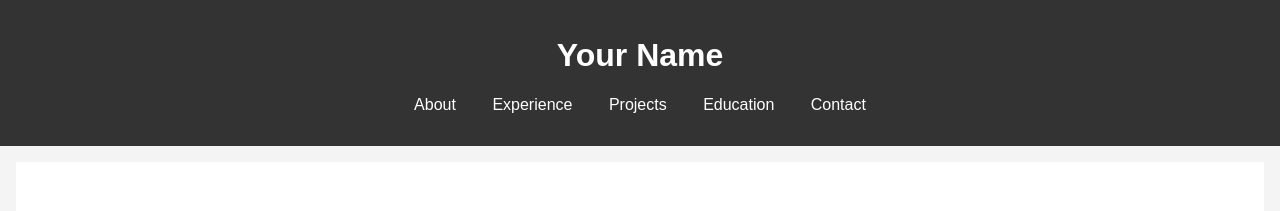
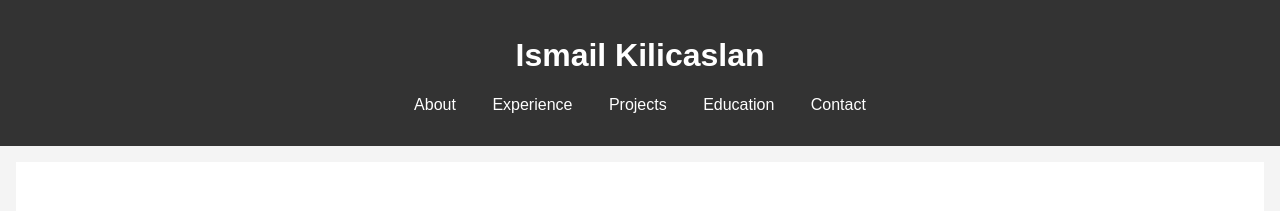
Before and after one commit to iskilicaslan61/Cloud-Resume, a plain HTML site: page index.html in a window 1280 px wide. Shown: the top 211 px of the page. Drawn offline with Linux system fonts and the light colour scheme; no server answers.

Commit message:
first commit

```diff
--- a/index.html
+++ b/index.html
@@ -8,7 +8,7 @@
   </head>
   <body>
     <header>
-      <h1>Your Name</h1>
+      <h1>Ismail Kilicaslan</h1>
       <nav>
         <ul>
           <li><a href="#about">About</a></li>
```
